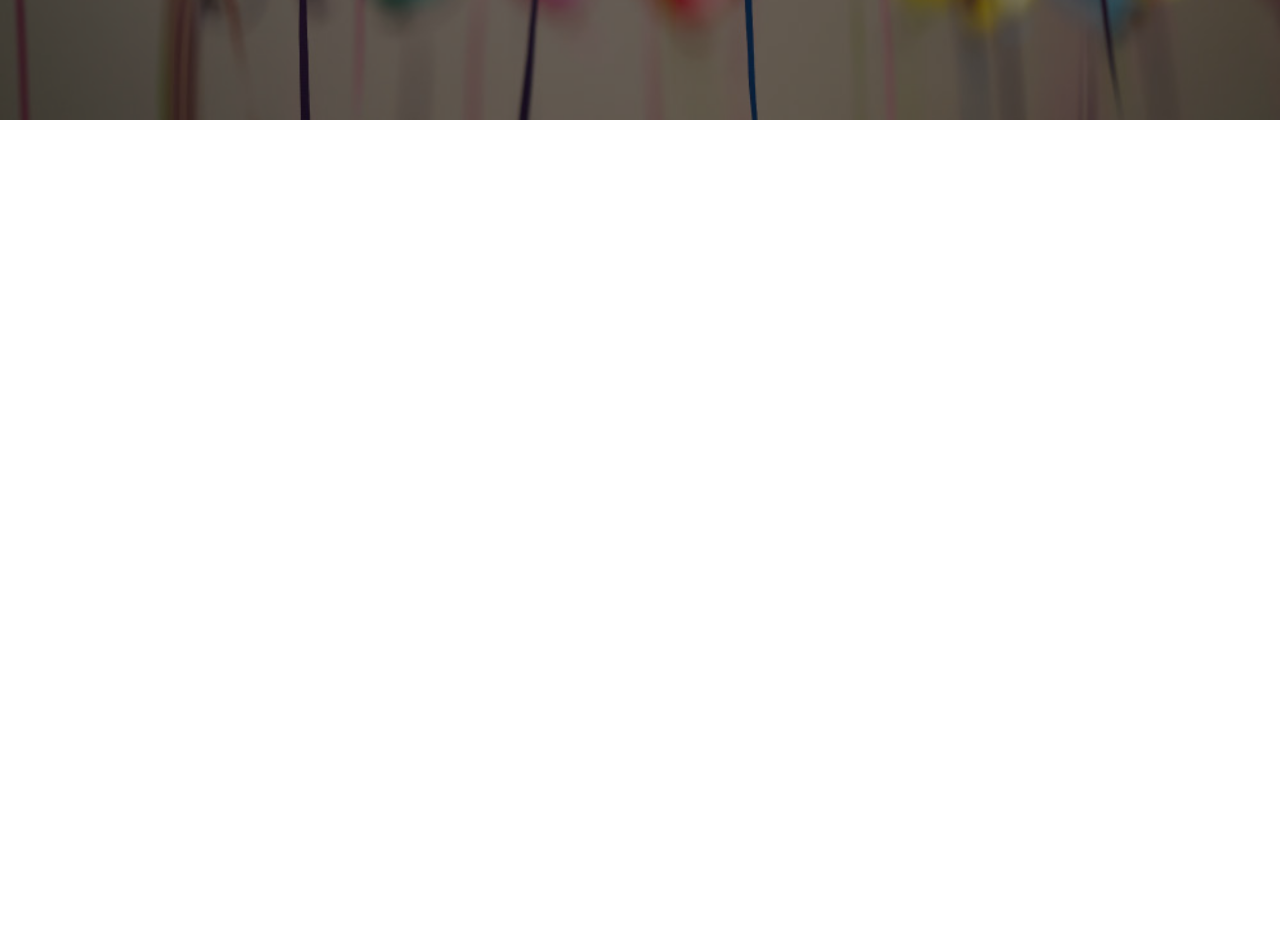
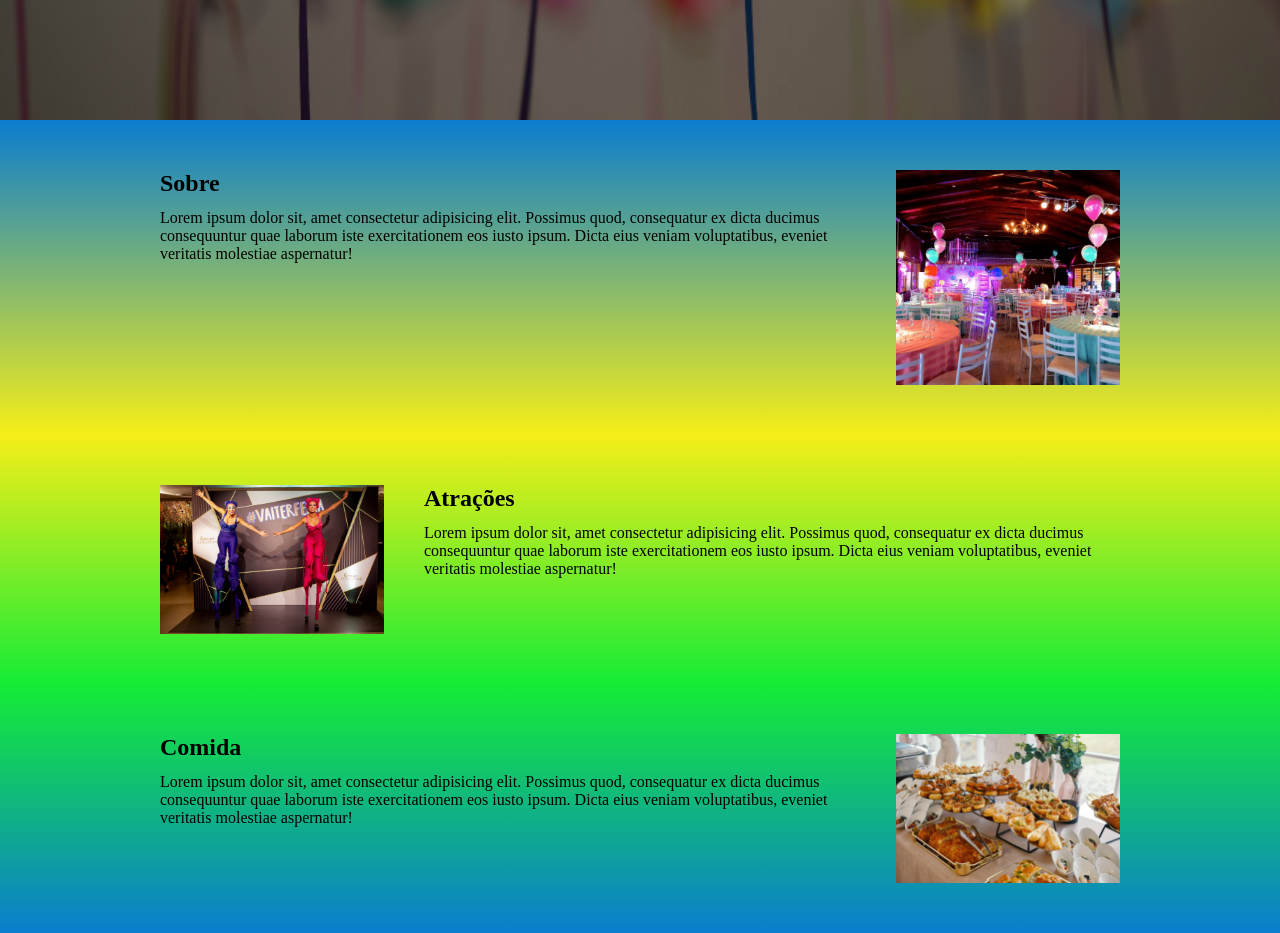
Before and after one commit to samuel-lino/Landpage_evento_ficticio, a website built with Parcel: page src/index.html in a window 1280 px wide. Shown: the part 520-1453 px from the top of the page. Before the commit the page ends 800 px from the top, so only its background shows below. Built offline with nearby package versions, Linux system fonts and the light colour scheme.

Commit message:
finalizado as sections

```diff
--- a/src/index.html
+++ b/src/index.html
@@ -23,5 +23,48 @@
         </div>
     </header>
 
+    <section class="event event--sobre">
+        <div class="container">
+            <div class="event__info">
+                <h2 class="event__info__title">
+                    Sobre
+                </h2>
+                <p class="event__info__text">
+                    Lorem ipsum dolor sit, amet consectetur adipisicing elit. Possimus quod, consequatur ex dicta ducimus consequuntur quae laborum iste exercitationem eos iusto ipsum. Dicta eius veniam voluptatibus, eveniet veritatis molestiae aspernatur!
+                </p>
+            </div>
+            <img class="event__img"  src="./images/local-para-festa-de-aniversário-em-porto-alegre.png" alt="Local">
+        </div>
+
+    </section>
+    <section class="event event--atracoes">
+        <div class="container">
+            <div class="event__info">
+                <h2 class="event__info__title">
+                    Atrações
+                </h2>
+                <p class="event__info__text">
+                    Lorem ipsum dolor sit, amet consectetur adipisicing elit. Possimus quod, consequatur ex dicta ducimus consequuntur quae laborum iste exercitationem eos iusto ipsum. Dicta eius veniam voluptatibus, eveniet veritatis molestiae aspernatur!
+                </p>
+            </div>
+            <img class="event__img"  src="./images/recepcao-perna-de-pau-evento-corporativo-saopaulo.png" alt="atrações">
+        </div>
+
+    </section>
+    <section class="event event--comida">
+        <div class="container">
+            <div class="event__info">
+                <h2 class="event__info__title">
+                    Comida
+                </h2>
+                <p class="event__info__text">
+                    Lorem ipsum dolor sit, amet consectetur adipisicing elit. Possimus quod, consequatur ex dicta ducimus consequuntur quae laborum iste exercitationem eos iusto ipsum. Dicta eius veniam voluptatibus, eveniet veritatis molestiae aspernatur!
+                </p>
+            </div>
+            <img class="event__img"  src="./images/mesa_com_aperitivos_para_aniversario_-_assai_atacadista.png" alt="comidas">
+        </div>
+
+    </section>
+
 </body>
 </html>
--- /dev/null
+++ b/src/styles/_event.scss
@@ -0,0 +1,42 @@
+.event{
+    padding: 50px 24px;
+    &--sobre{
+        background-image: linear-gradient(180deg, #0B7DCE,#F5EE18 );
+    }
+    &--atracoes{
+        background-image: linear-gradient(180deg,#F5EE18,#15EC35 );
+        .container{
+            flex-direction: row-reverse;
+        }
+    }
+    &--comida{
+        background-image: linear-gradient(180deg, #15EC35,#0B7DCE );
+    }
+
+    &__info{
+        &__title{
+            margin-bottom: 12px;
+        }
+
+    }
+
+    &__img{
+        width: 224px;
+    }
+    .container{
+        display: flex;
+        gap: 40px;
+    }
+
+    @media(max-width:640px){
+        .container{
+            display: block;
+        }
+
+        &__info{
+            &__text{
+                margin-bottom: 12px;
+            }
+        }
+    }
+}
--- a/src/styles/_hero.scss
+++ b/src/styles/_hero.scss
@@ -13,6 +13,7 @@
         font-weight: bold;
         text-align: center;
         margin-top: 100px;
+        color: #fff;
     }
 
     .description{
@@ -29,10 +30,6 @@
         &__item{
             display: flex;
             flex-direction: column;
-            color: #000;
-            b{
-                color: #000;
-            }
         }
 
         .button{
@@ -40,6 +37,7 @@
             background-color: #6C43BF;
             align-items: center;
             padding: 18px 8px;
+            color: #fff;
         }
     }
     .container {
--- a/src/styles/main.scss
+++ b/src/styles/main.scss
@@ -1,4 +1,5 @@
 @use 'hero';
+@use 'event';
 
 
 *{
@@ -6,7 +7,7 @@
     margin: 0;
     box-sizing: border-box;
     text-decoration: none;
-    color: #fff;
+    color: #000;
 }
 
 .container{
```
Also changed, not shown: src/images/local-para-festa-de-aniversário-em-porto-alegre.png (added), src/images/mesa_com_aperitivos_para_aniversario_-_assai_atacadista.png (added), src/images/recepcao-perna-de-pau-evento-corporativo-saopaulo.png (added).
